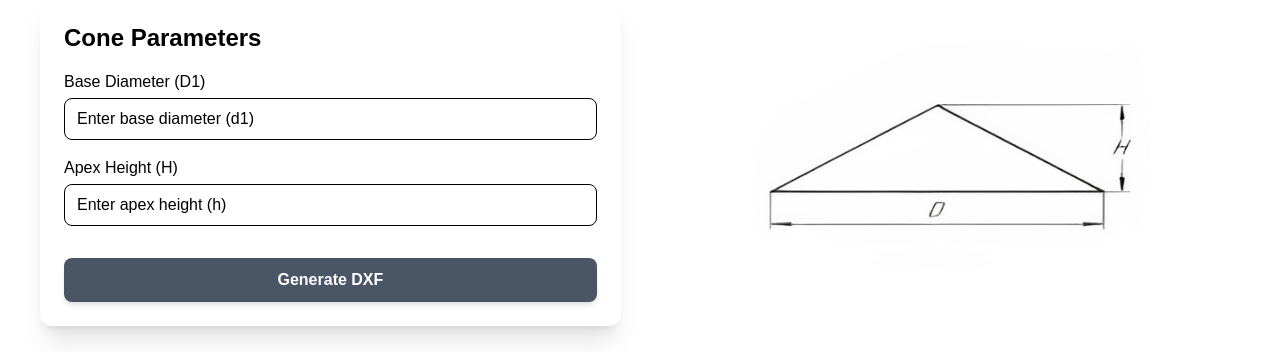
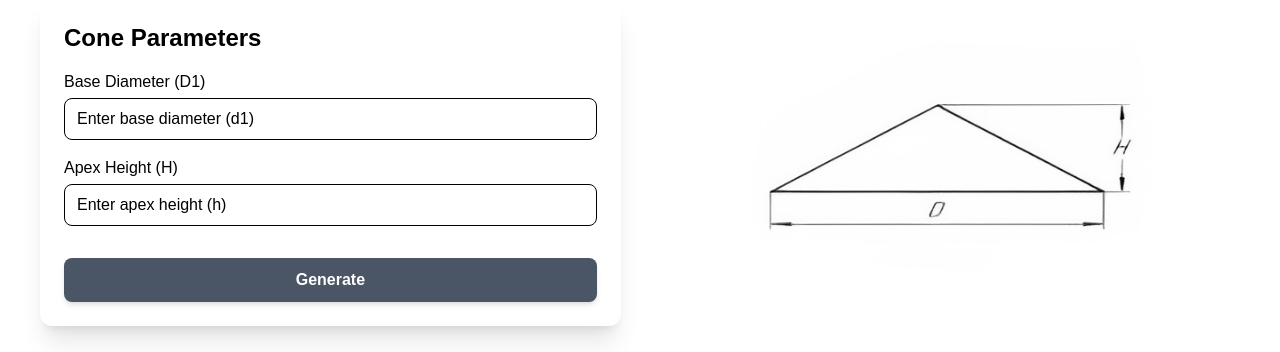
Before and after one commit to aboudeir-jojma/FlatPattern-site, a Next.js app: page /shape/cone in a window 1280 px wide. Shown: the part 230-582 px from the top of the page. Built offline with nearby package versions, Linux system fonts and the light colour scheme.

Commit message:
afiche rasult

```diff
--- a/components/ShapeForm.tsx
+++ b/components/ShapeForm.tsx
@@ -8,14 +8,15 @@ export default function ShapeForm({
   fields: { label: string; key: string; type?: string }[];
   shapeName: string;
 }) {
-  const initialValues: Record<string, string> = shapeName === "frustum-cone" ? { calc_type: "H" } : {};
+  const initialValues: Record<string, string> =
+    shapeName === "frustum-cone" ? { calc_type: "H" } : {};
   const [values, setValues] = useState<Record<string, string>>(initialValues);
   const [loading, setLoading] = useState(false);
   const [message, setMessage] = useState("");
+  const [result, setResult] = useState<Record<string, number> | null>(null);
+  const [dxfBase64, setDxfBase64] = useState<string | null>(null);
 
-  // 🔗 URL backend Flask
   const API_URL = "https://flat-pattern-production.up.railway.app/generate_dxf";
-  // const API_URL = "http://127.0.0.1:5000/generate_dxf"; // pour test local
 
   const handleChange = (key: string, value: string) => {
     setValues((prev) => ({ ...prev, [key]: value }));
@@ -25,12 +26,13 @@ export default function ShapeForm({
     e.preventDefault();
     setLoading(true);
     setMessage("");
+    setResult(null);
+    setDxfBase64(null);
 
     try {
-      // ✅ Construire le JSON dynamique
       const params: Record<string, string | number> = { ...values };
 
-      // 🔸 Si c'est un frustum cone → utiliser H ou B
+      // 🔸 Frustum Cone → H ou B
       if (shapeName === "frustum-cone") {
         if (values.calc_type === "H" && values.height) {
           params.height = parseFloat(values.height);
@@ -41,7 +43,7 @@ export default function ShapeForm({
         }
       }
 
-      // 🔹 Conversion des valeurs numériques
+      // 🔹 Conversion nombres
       Object.keys(params).forEach((k) => {
         if (typeof params[k] === "string" && !isNaN(Number(params[k]))) {
           params[k] = parseFloat(params[k] as string);
@@ -53,8 +55,7 @@ export default function ShapeForm({
         params,
       };
 
-      console.log("🚀 JSON envoyé au backend:");
-      console.log(JSON.stringify(payload, null, 2));
+      console.log("🚀 Payload envoyé :", JSON.stringify(payload, null, 2));
 
       const response = await fetch(API_URL, {
         method: "POST",
@@ -67,30 +68,53 @@ export default function ShapeForm({
         throw new Error(`Erreur ${response.status}: ${errorText}`);
       }
 
-      // 🟢 Téléchargement DXF
-      const blob = await response.blob();
-      const url = window.URL.createObjectURL(blob);
-      const a = document.createElement("a");
-      a.href = url;
-      a.download = `${shapeName}.dxf`;
-      document.body.appendChild(a);
-      a.click();
-      a.remove();
+      const data = await response.json();
 
-      setMessage(`✅ DXF pour ${shapeName} généré avec succès !`);
+      // 🟢 Si backend renvoie "data" et "dxf_base64"
+      if (data?.data) setResult(data.data);
+      if (data?.dxf_base64) setDxfBase64(data.dxf_base64);
+
+      setMessage("✅ Résultat généré avec succès");
     } catch (error: any) {
       console.error("❌ Erreur:", error);
-      setMessage("❌ Échec de la génération du DXF. Vérifiez le backend.");
+      setMessage("❌ Échec de la génération du DXF.");
     } finally {
       setLoading(false);
     }
   };
 
+  const handleDownload = () => {
+    if (!dxfBase64) return;
+
+    // Convertir le Base64 en Blob et forcer le téléchargement
+    const byteCharacters = atob(dxfBase64);
+    const byteNumbers = new Array(byteCharacters.length);
+    for (let i = 0; i < byteCharacters.length; i++) {
+      byteNumbers[i] = byteCharacters.charCodeAt(i);
+    }
+    const byteArray = new Uint8Array(byteNumbers);
+    const blob = new Blob([byteArray], { type: "application/dxf" });
+    const url = URL.createObjectURL(blob);
+
+    const a = document.createElement("a");
+    a.href = url;
+    a.download = `${shapeName}.dxf`;
+    a.click();
+    URL.revokeObjectURL(url);
+  };
+
   return (
-    <form onSubmit={handleSubmit} className="flex flex-col gap-4 mt-0 cursor-default">
+    <div id={shapeName} className="w-full">
+      <form
+        onSubmit={handleSubmit}
+        className="flex flex-col gap-4 mt-0 cursor-default"
+      >
+        {/* 🔹 Frustum Cone → Choix H ou B */}
         {shapeName === "frustum-cone" && (
           <div>
-          <label className="block font-medium mb-1 text-black">Choose Calculation Type</label>
+            <label className="block font-medium mb-1 text-black">
+              Choose Calculation Type
+            </label>
             <div className="flex gap-4">
               <label className="flex items-center cursor-pointer">
                 <input
@@ -118,20 +142,10 @@ export default function ShapeForm({
           </div>
         )}
 
-      {fields.map(({ label, key, type }, i) => (
+        {/* 🔹 Champs principaux */}
+        {fields.map(({ label, key }, i) => (
           <div key={i}>
             <label className="block font-medium mb-1 text-black">{label}</label>
-
-          {type === "select" ? (
-            <select
-              onChange={(e) => handleChange(key, e.target.value)}
-              className="w-full border border-black rounded-lg px-3 py-2 bg-white text-black focus:outline-none focus:ring-2 focus:ring-black"
-            >
-              <option value="">-- Select H or B --</option>
-              <option value="H">Height (H)</option>
-              <option value="B">Bita (B)</option>
-            </select>
-          ) : (
             <input
               type="number"
               step="any"
@@ -143,11 +157,10 @@ export default function ShapeForm({
                          appearance-none bg-white"
               required
             />
-          )}
           </div>
         ))}
 
-      {/* ✅ Champs dynamiques pour Frustum Cone */}
+        {/* 🔹 Champs dynamiques */}
         {shapeName === "frustum-cone" && values.calc_type === "H" && (
           <div>
             <label className="block font-medium mb-1 text-black">Height (H)</label>
@@ -178,26 +191,56 @@ export default function ShapeForm({
           </div>
         )}
 
+        {/* 🔘 Bouton Generate */}
         <button
           type="submit"
           disabled={loading}
           className="mt-4 py-2.5 rounded-lg font-semibold text-white
-                   bg-gray-600
-                   shadow-md transition-all duration-300
+                     bg-gray-600 shadow-md transition-all duration-300
                      hover:scale-[1.02] disabled:opacity-70"
         >
-        {loading ? "Generating..." : "Generate DXF"}
+          {loading ? "Generating..." : "Generate"}
         </button>
 
+        {/* 🔹 Message */}
         {message && (
           <p
             className={`text-sm mt-3 text-center ${
-            message.startsWith("✅") ? "text-black" : "text-red-600"
+              message.startsWith("✅") ? "text-green-600" : "text-red-600"
             }`}
           >
             {message}
           </p>
         )}
+
+        {/* 🔹 Résultats + bouton DXF */}
+        {result && (
+          <div className="mt-4 bg-gray-100 border border-gray-400 rounded-lg p-4 flex justify-between items-center">
+            <div>
+              <h3 className="font-semibold text-lg mb-2 text-black">
+                Résultats :
+              </h3>
+              <ul className="text-black text-sm">
+                {Object.entries(result).map(([key, value]) => (
+                  <li key={key}>
+                    <span className="font-medium">{key}:</span> {value}
+                  </li>
+                ))}
+              </ul>
+            </div>
+
+            {/* 🟢 Bouton DXF si base64 présent */}
+            {dxfBase64 && (
+              <button
+                onClick={handleDownload}
+                className="bg-gray-700 text-white px-4 py-2 rounded-md font-medium hover:bg-gray-900 transition-all duration-200"
+              >
+                ⬇️ Télécharger DXF
+              </button>
+            )}
+          </div>
+        )}
       </form>
+    </div>
   );
 }
```
Lines whose indentation alone changed are shown as unchanged.
